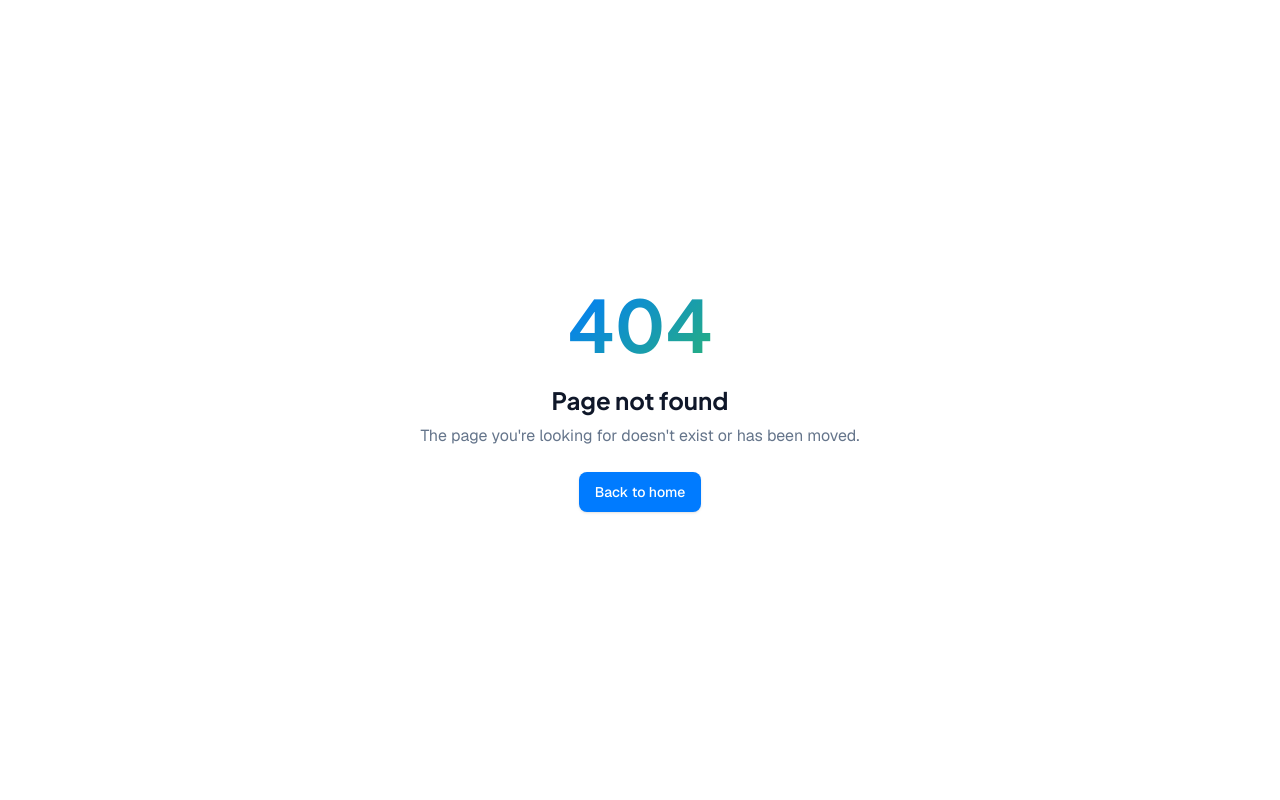
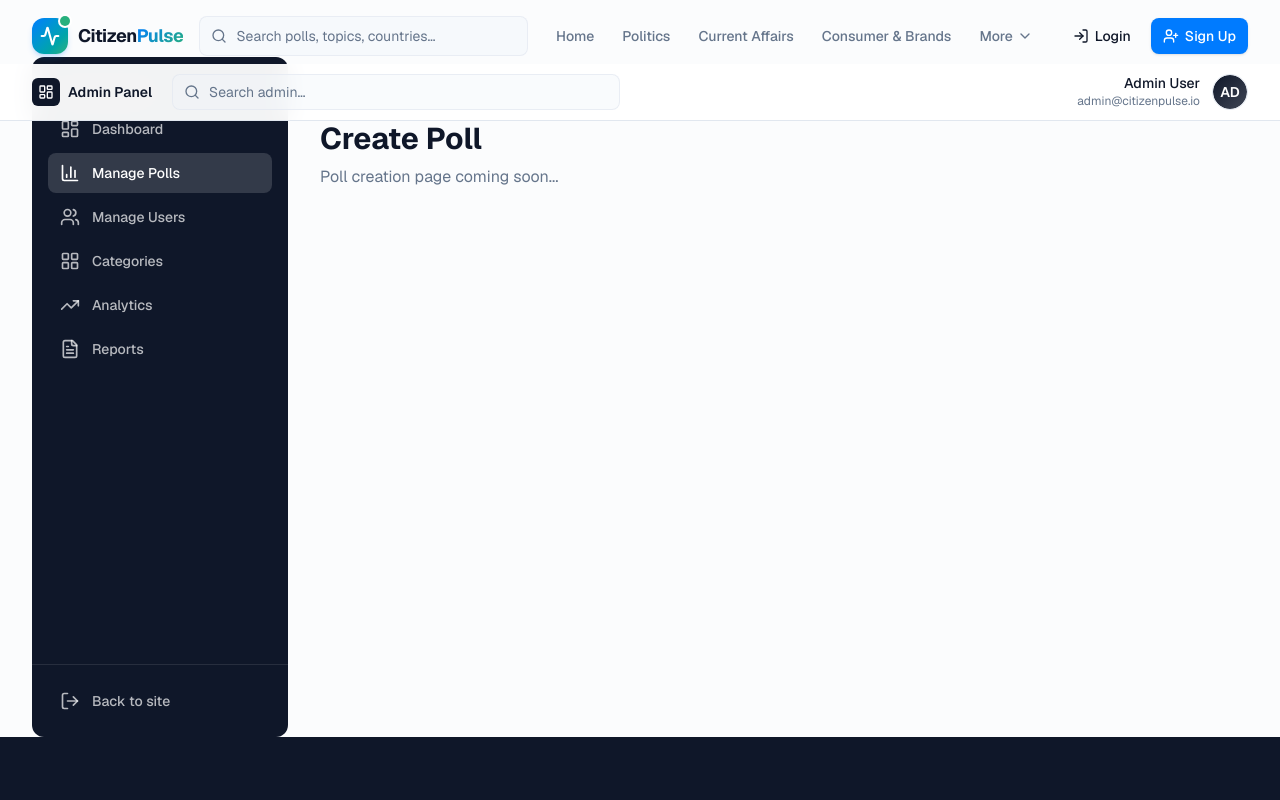
Before and after one commit to Denolion/citizenpulse, a Next.js app: page /admin/polls/create in a window 1280 px wide. Before the commit this address had no page. Shown: the top 800 px of the page. Built offline with nearby package versions, Linux system fonts and the light colour scheme.

Commit message:
Add CreatePollPage component for poll creation

```diff
--- /dev/null
+++ b/src/app/admin/polls/create/page.tsx
@@ -0,0 +1,13 @@
+export default function CreatePollPage() {
+  return (
+    <div className="p-8">
+      <h1 className="text-3xl font-bold">
+        Create Poll
+      </h1>
+
+      <p className="mt-2 text-muted-foreground">
+        Poll creation page coming soon...
+      </p>
+    </div>
+  );
+}
```
